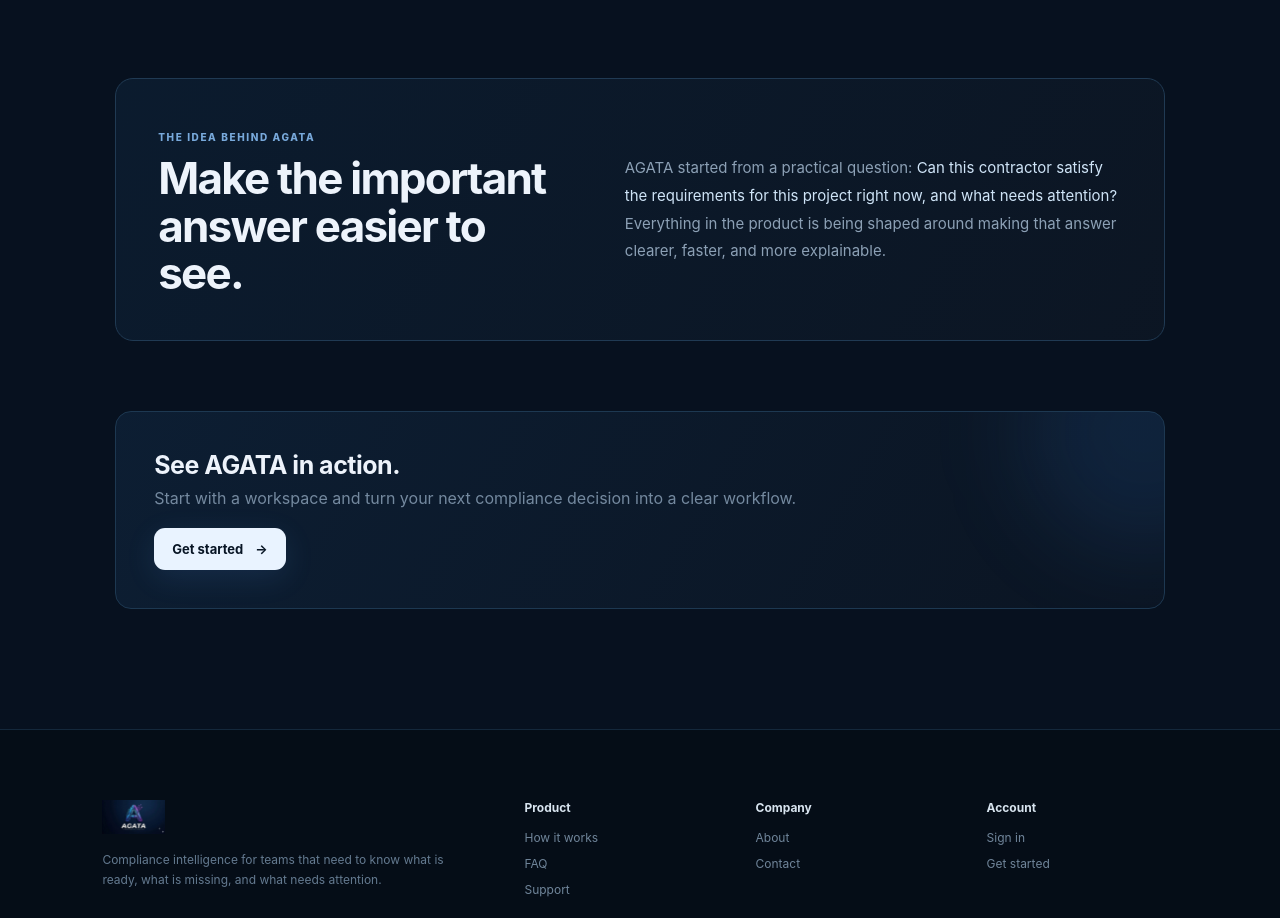
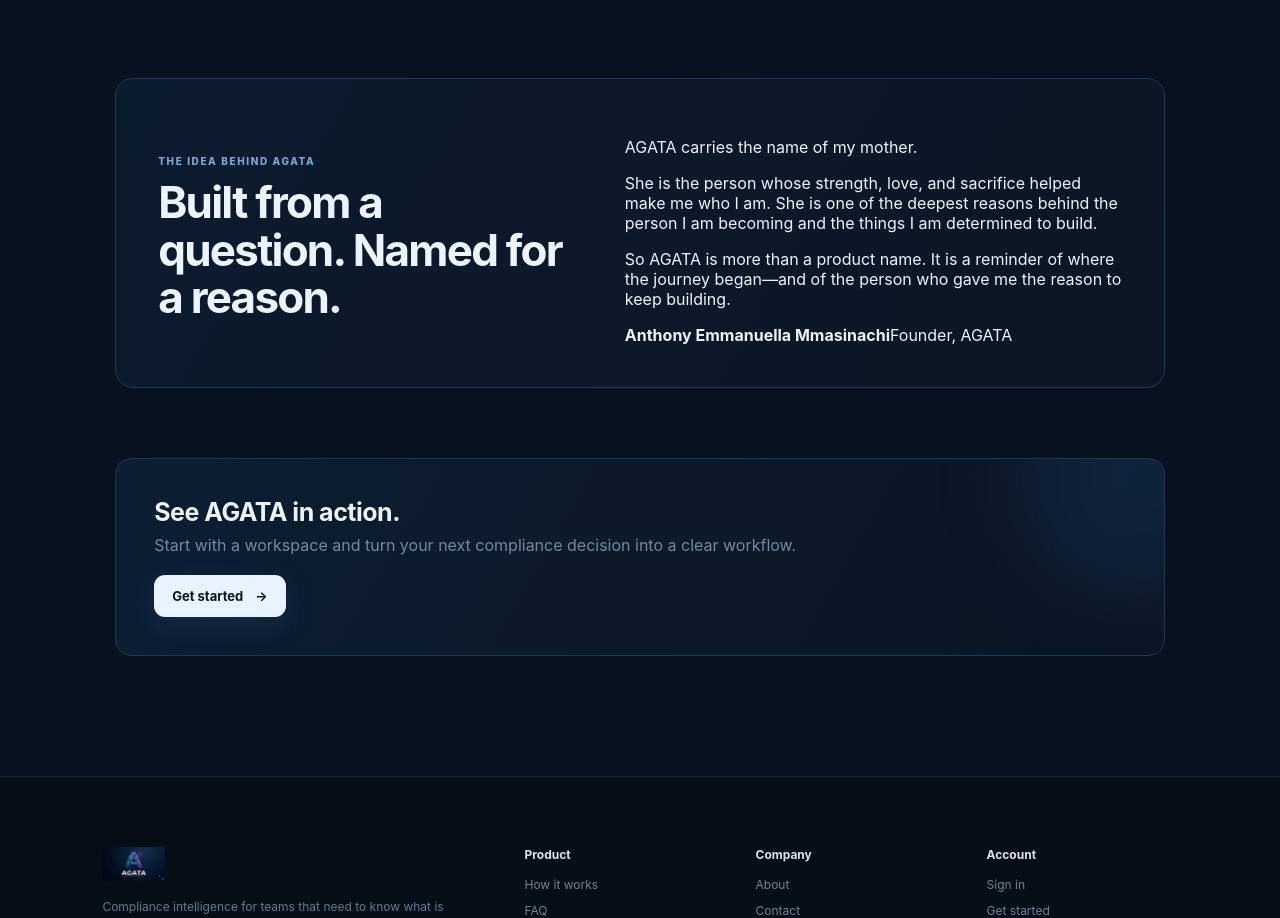
Before and after one commit to Scarlet-Twinz/AGATA, a React (Vite) app in the folder frontend/: page /about in a window 1280 px wide. Shown: the part 1260-2178 px from the top of the page. Built offline with nearby package versions, Linux system fonts and the light colour scheme.

Commit message:
Complete AGATA founder story

```diff
--- a/frontend/src/pages/PublicInfoPage.tsx
+++ b/frontend/src/pages/PublicInfoPage.tsx
@@ -92,9 +92,14 @@ export function PublicInfoPage() {
         <div className="founder-note">
           <div>
             <p className="section-kicker">The idea behind AGATA</p>
-            <h2>Make the important answer easier to see.</h2>
+            <h2>Built from a question. Named for a reason.</h2>
           </div>
-          <p>AGATA started from a practical question: <em>Can this contractor satisfy the requirements for this project right now, and what needs attention?</em> Everything in the product is being shaped around making that answer clearer, faster, and more explainable.</p>
+          <div className="founder-story">
+            <p>AGATA carries the name of my mother.</p>
+            <p>She is the person whose strength, love, and sacrifice helped make me who I am. She is one of the deepest reasons behind the person I am becoming and the things I am determined to build.</p>
+            <p>So AGATA is more than a product name. It is a reminder of where the journey began—and of the person who gave me the reason to keep building.</p>
+            <div className="founder-signature"><strong>Anthony Emmanuella Mmasinachi</strong><span>Founder, AGATA</span></div>
+          </div>
         </div>
       )}
       <div className="info-cta">
```
